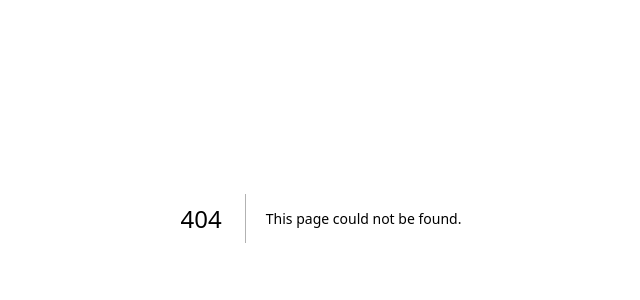
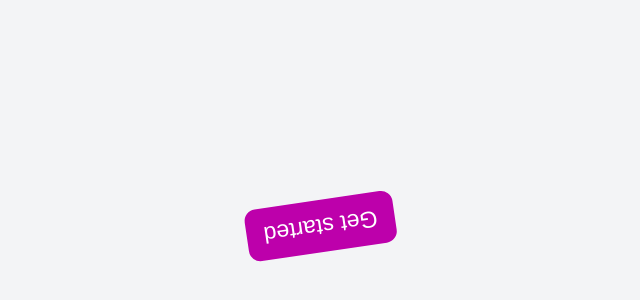
Before and after one commit to hiyankey/motionlab, a Next.js app: page /04 in a window 1280 px wide. Before the commit this address had no page. Shown: the part 182-482 px from the top of the page, without its empty margins (319-959 px from the left). Built offline with nearby package versions, Linux system fonts and the light colour scheme.

Commit message:
add transition props

```diff
--- /dev/null
+++ b/app/(module)/04/page.tsx
@@ -0,0 +1,33 @@
+'use client';
+import { motion } from 'motion/react';
+
+export default function Page() {
+  return (
+    <div className="flex h-screen place-items-center justify-center bg-gray-100">
+      <motion.button
+        className="rounded-lg bg-black px-3 py-1.5 text-white"
+        initial={{
+          backgroundColor: '#f00',
+        }}
+        animate={{
+          backgroundColor: '#00f',
+          scale: 2,
+          y: '50%',
+          rotate: 18000,
+        }}
+        transition={{
+          delay: 2,
+          repeat: Number.POSITIVE_INFINITY,
+          repeatDelay: 0.5,
+          repeatType: 'reverse',
+          type: 'spring',
+          mass: 5,
+          damping: 200,
+          stiffness: 20,
+        }}
+      >
+        Get started
+      </motion.button>
+    </div>
+  );
+}
--- a/app/page.tsx
+++ b/app/page.tsx
@@ -1,7 +1,3 @@
-import Image from "next/image";
-
 export default function Home() {
-  return (
-    <main>Motion for react</main>
-  );
+  return <main>Motion for react</main>;
 }
```
